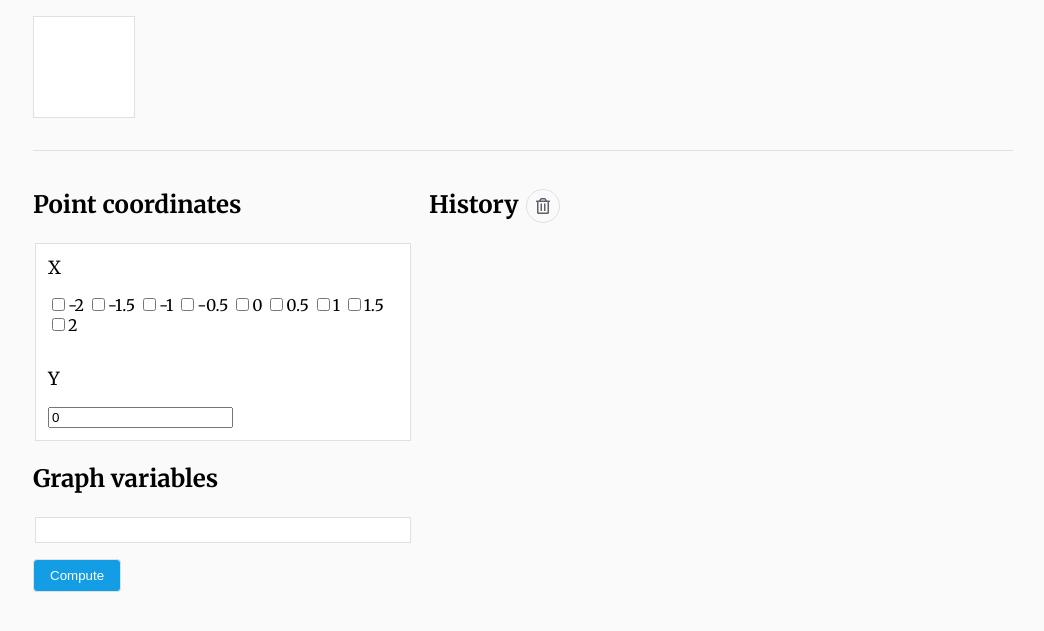
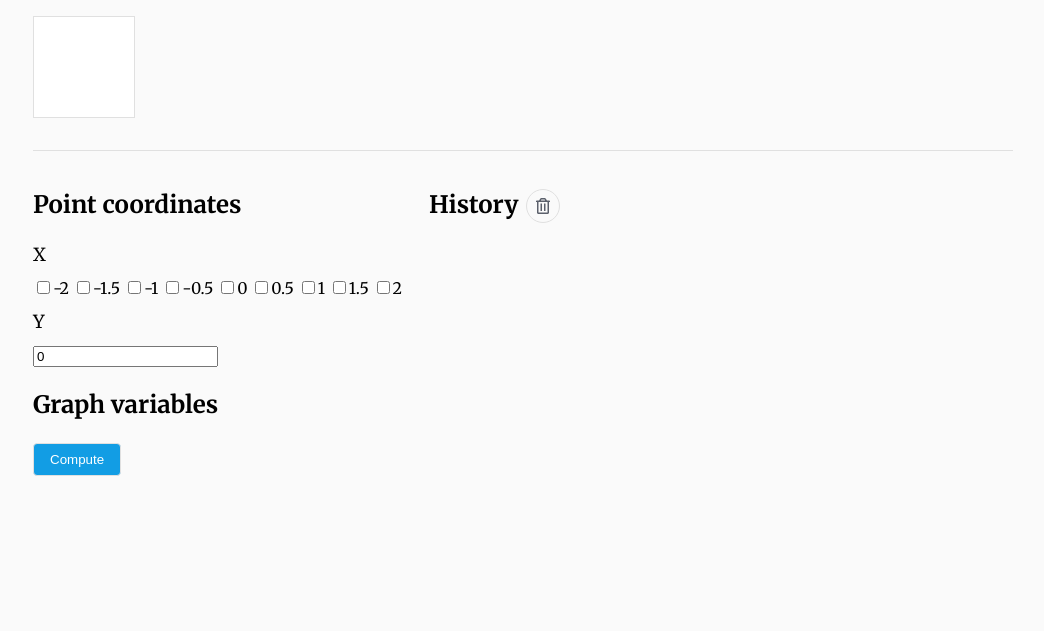
Before and after one commit to timlathy/itmo-second-year, a PHP site: page /templates/graphs/show.html.php in a window 1280 px wide. Shown: the part 65-696 px from the top of the page, without its empty margins (117-1161 px from the left). Run offline with PHP 8.4, Linux system fonts and the light colour scheme; the template is opened without the code that fills it, so the values that code supplies are empty.

Commit message:
[iad lab1] point-in-polygon form cosmetic tweaks

```diff
--- a/Internet-Applications-Development/Lab1/client/css/app.css
+++ b/Internet-Applications-Development/Lab1/client/css/app.css
@@ -2,6 +2,7 @@
 @import "cards.css";
 @import "forms.css";
 @import "buttons.css";
+@import "tables.css";
 
 @import "views/graph-form.css";
 @import "views/graph-list.css";
--- a/Internet-Applications-Development/Lab1/client/css/cards.css
+++ b/Internet-Applications-Development/Lab1/client/css/cards.css
@@ -18,3 +18,8 @@
 .card__title--extra {
   margin-top: 32px;
 }
+
+/* TODO: find a less hacky way to remove the redundant space at the bottom of the card */
+.card > p:last-child {
+  margin-bottom: 0px;
+}
--- a/Internet-Applications-Development/Lab1/client/css/forms.css
+++ b/Internet-Applications-Development/Lab1/client/css/forms.css
@@ -1,3 +1,19 @@
+.borderless-fieldset {
+  margin: 0;
+  padding: 0;
+  border: none;
+}
+
+.borderless-fieldset__label {
+  display: block;
+  margin-bottom: 12px;
+  font-size: 18px;
+}
+
+.borderless-fieldset__label--succ {
+  margin-top: 12px;
+}
+
 .input-label {
   display: block;
   padding: 6px 0;
@@ -7,6 +23,8 @@
   display: block;
   padding: 8px 0;
   margin-bottom: 12px;
+
+  background: inherit;
 }
 
 .title-input, .input {
--- /dev/null
+++ b/Internet-Applications-Development/Lab1/client/css/tables.css
@@ -0,0 +1,8 @@
+.table {
+  border-collapse: collapse;
+
+  & td {
+    padding: 4px 12px;
+    border: 1px solid var(--border-fg);
+  }
+}
--- a/Internet-Applications-Development/Lab1/src/templates/graphs/show.html.php
+++ b/Internet-Applications-Development/Lab1/src/templates/graphs/show.html.php
@@ -9,19 +9,19 @@
   <div class="column-layout">
     <div class="column-layout__fixed column-layout__fixed--narrow">
       <h2>Point coordinates</h2>
-      <fieldset class="card">
-        <div class="card__title">X</div>
+      <fieldset class="borderless-fieldset">
+        <label class="borderless-fieldset__label">X</label>
         <?php foreach (["-2", "-1.5", "-1", "-0.5", "0", "0.5", "1", "1.5", "2"] as $i => $v) { ?>
         <label><input type="checkbox" name="X[<?=$i?>]" value="<?=$v?>" /><?=$v?></label>
         <?php } ?>
 
-        <div class="card__title card__title--extra">Y</div>
-        <input type="number" name="Y" value="0" step="0.5" />
+        <label class="borderless-fieldset__label borderless-fieldset__label--succ" for="y">Y</label>
+        <input type="number" id="y" name="Y" value="0" step="0.5" />
       </fieldset>
       <h2>Graph variables</h2>
-      <fieldset class="card">
+      <fieldset class="borderless-fieldset">
         <?php foreach ($vars as $var) { ?>
-          <label class="input-label" for="v_<?=$var?>"><?=$var?></label>
+          <label class="borderless-fieldset__label" for="v_<?=$var?>"><?=$var?></label>
           <input class="input" id="v_<?=$var?>" name="v[<?=$var?>]" placeholder="0" />
         <?php } ?>
       </fieldset>
```
Also changed, not shown: Internet-Applications-Development/Lab1/src/templates/graphs/point_in_polygon.html.php (+5 -4 lines), 1 other file.
